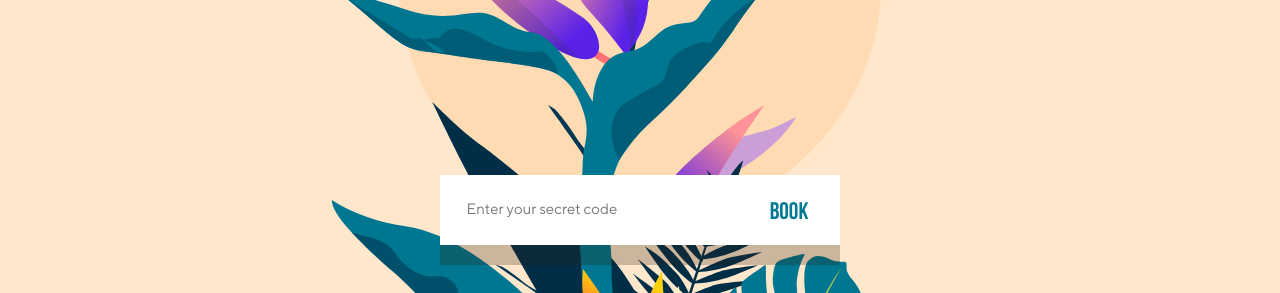
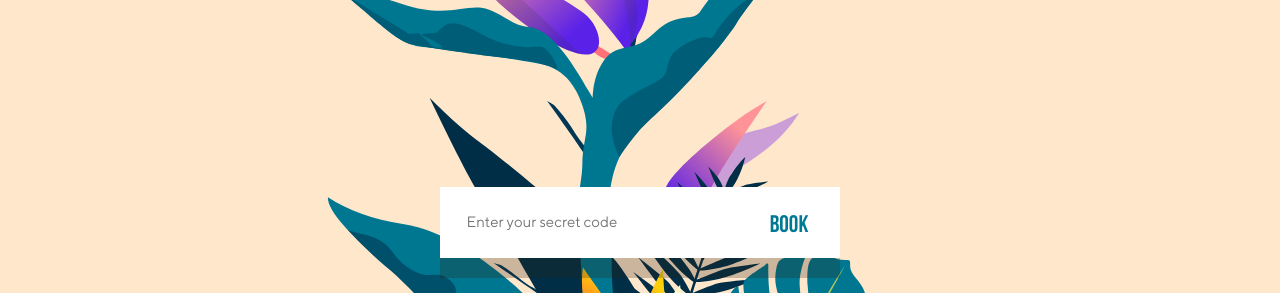
Before and after one commit to niktariy/tropicalSummer, a plain HTML site: page index.html in a window 1280 px wide. Shown: the part 419-712 px from the top of the page. Drawn offline with Linux system fonts and the light colour scheme; a web font is replaced by a local one.

Commit message:
fix flower styles

```diff
--- a/index.html
+++ b/index.html
@@ -60,6 +60,7 @@
         </div>
     </header>
     <main class="main theme">
+        <section class="section section_hero">
             <div class="grid">
                 <div class="grid__row">
                     <div class="main__titles">
@@ -103,10 +104,11 @@
                     </form>
                 </div>
             </div>
-        <div class="main__circles">
+            <div class="main__circles js-circles">
                 <div class="circle circle--big" id="circle--big"></div>
                 <div class="circle circle--small" id="circle--small"></div>
             </div>
+        </section>
     </main>
 </body>
 <script type="text/javascript" src="libs/jquery.min.js"></script>
--- a/js/main.js
+++ b/js/main.js
@@ -1,4 +1,5 @@
-var main = $('.theme'),
+$(function () {
+    let main = $('.theme'),
         flower = $('.flower--main'),
         flower_image = '<img src="img/Veron_flower.svg">',
         hours = new Date().getHours(),
@@ -6,7 +7,17 @@ var main = $('.theme'),
         violet_color = 'rgb(217, 204, 255)',
         orange_color = 'rgb(255, 230, 204)';
 
-var setMainColor = function(time){
+    let openMenu = function(){
+        if (document.body.clientWidth <= 600){
+            $('.burger').on('click', function(){
+                $('.menu').fadeToggle(200);
+            });
+        }
+    };
+
+    openMenu();
+
+    let setMainColor = function(time) {
         if (time >= 4 && time < 11) {
             main.addClass('theme__morning');
         } else if (time >= 11 && time <= 18){
@@ -14,8 +25,9 @@ var setMainColor = function(time){
         } else {
             main.addClass('theme__evening');
         }
-}
-setInterval(setMainColor(hours), 1800)
+    };
+
+    setInterval(setMainColor(hours), 1800);
 
     switch ($('.main').css('background-color')){
         case pink_color:
@@ -30,38 +42,25 @@ switch ($('.main').css('background-color')){
         default:
             flower.append(flower_image);
             break;
-};
+    }
 
-var cBig = $('#circle--big')
-    cSmall = $('#circle--small');
-    bigSize = document.body.clientHeight / 2 + 120;
-    smallSize = document.body.clientHeight / 16 ;
+    let cBig = $('#circle--big'),
+        cSmall = $('#circle--small'),
+        bigSize,
+        smallSize;
 
-function setCirclesSize(s1, s2) {
-  $(cBig).height(s1).width(s1);
-  $(cSmall).height(s2).width(s2);
+    $(window).bind("resize load", function() {
+        let bodyHeight = document.body.clientHeight;
+
+        bigSize = bodyHeight / 2 + 120;
+        smallSize = bodyHeight / 16;
+
+        let setCirclesSize = function(s1, s2) {
+            cBig.height(s1).width(s1);
+            cSmall.height(s2).width(s2);
         };
         setCirclesSize(bigSize, smallSize);
 
-
-function openMenu(){
-  if (document.body.clientWidth <= 600){
-    $('.burger').bind('click', function(){
-      $('.menu').fadeToggle(200);
     });
-  }
-};
-
-openMenu();
-window.addEventListener("resize",function() {
-    if (document.body.clientWidth <= 600){
-        $('.circles').animate({
-            top: '80%'
-        });
-    }
-
-    bigSize = document.body.clientHeight / 2 + 120;
-    smallSize = document.body.clientHeight / 16 ;
-    setCirclesSize(bigSize, smallSize);
 
 });
--- a/style/components/_all.sass
+++ b/style/components/_all.sass
@@ -3,6 +3,7 @@
 @import "burger"
 @import "menu"
 @import "main"
+@import "section"
 @import "socials"
 @import "book-form"
 @import "flower"
--- a/style/components/_flower.sass
+++ b/style/components/_flower.sass
@@ -6,13 +6,18 @@
   bottom: 0
   left: 0
   right: 0
+  margin: auto
+  max-height: 70vh
+  height: 100%
+  width: 90%
   z-index: 3
 
-  @media screen and (min-width: 600px)
-    width: 42.36%
-    margin: auto
+  @media screen and (min-width: 1200px)
+    width: 43%
+    max-height: 73vh
 
   img
     width: 100%
+    max-height: 100%
     object-fit: contain
     margin-left: -6vw
--- a/style/components/_main.sass
+++ b/style/components/_main.sass
@@ -2,7 +2,7 @@
 .main
   min-height: calc(100vh - #{$header--mobile__height})
   margin-top: $header--mobile__height
-  padding: 10vw 0 0
+
   &__titles
     text-align: center
     margin: 0 auto
--- /dev/null
+++ b/style/components/_section.sass
@@ -0,0 +1,6 @@
+.section
+  padding: 10vw 0 0
+  position: relative
+  height: 100%
+  min-height: inherit
+  overflow: hidden
```
Also changed, not shown: style/all.css. Lines whose indentation alone changed are shown as unchanged.
